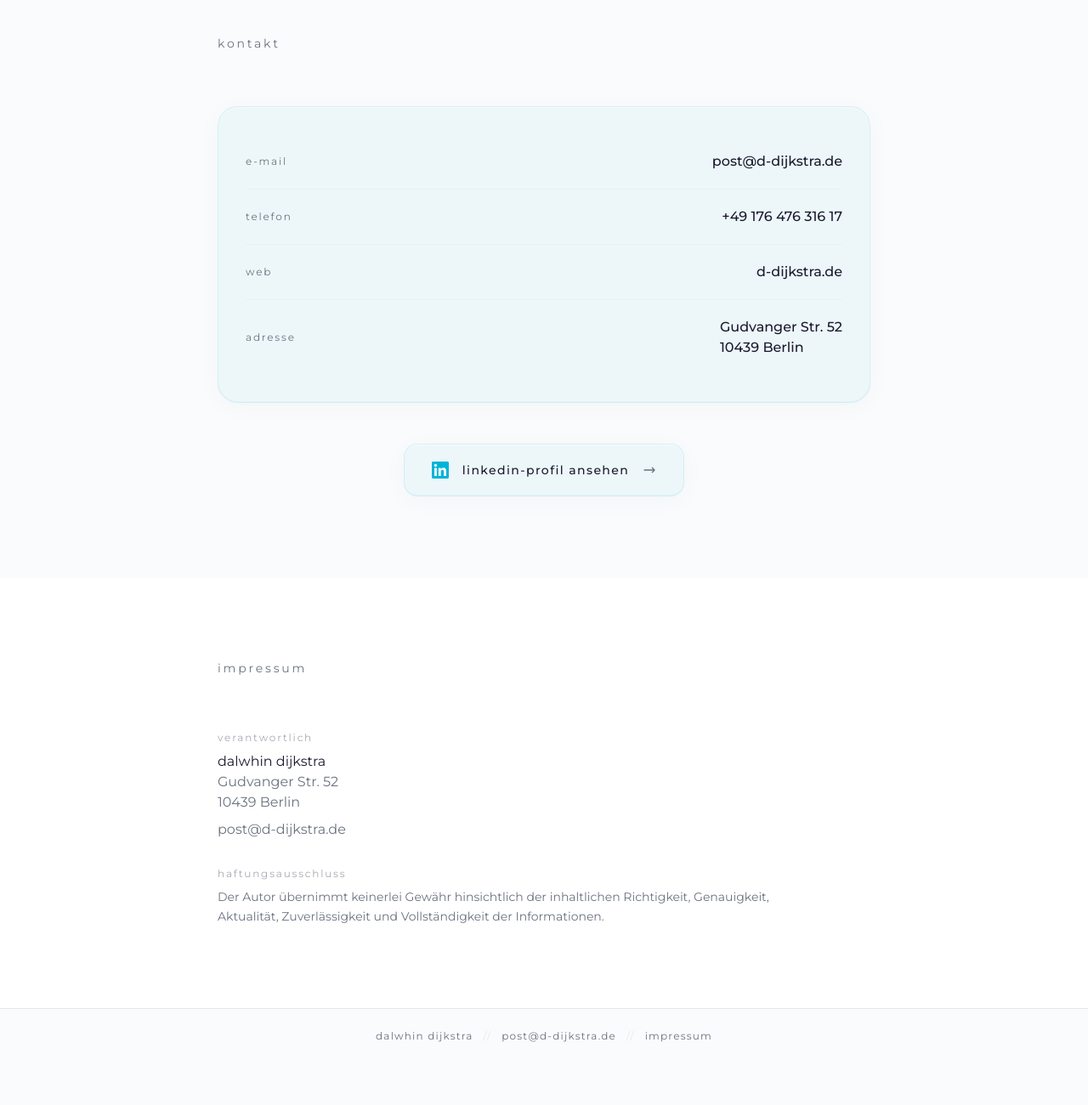
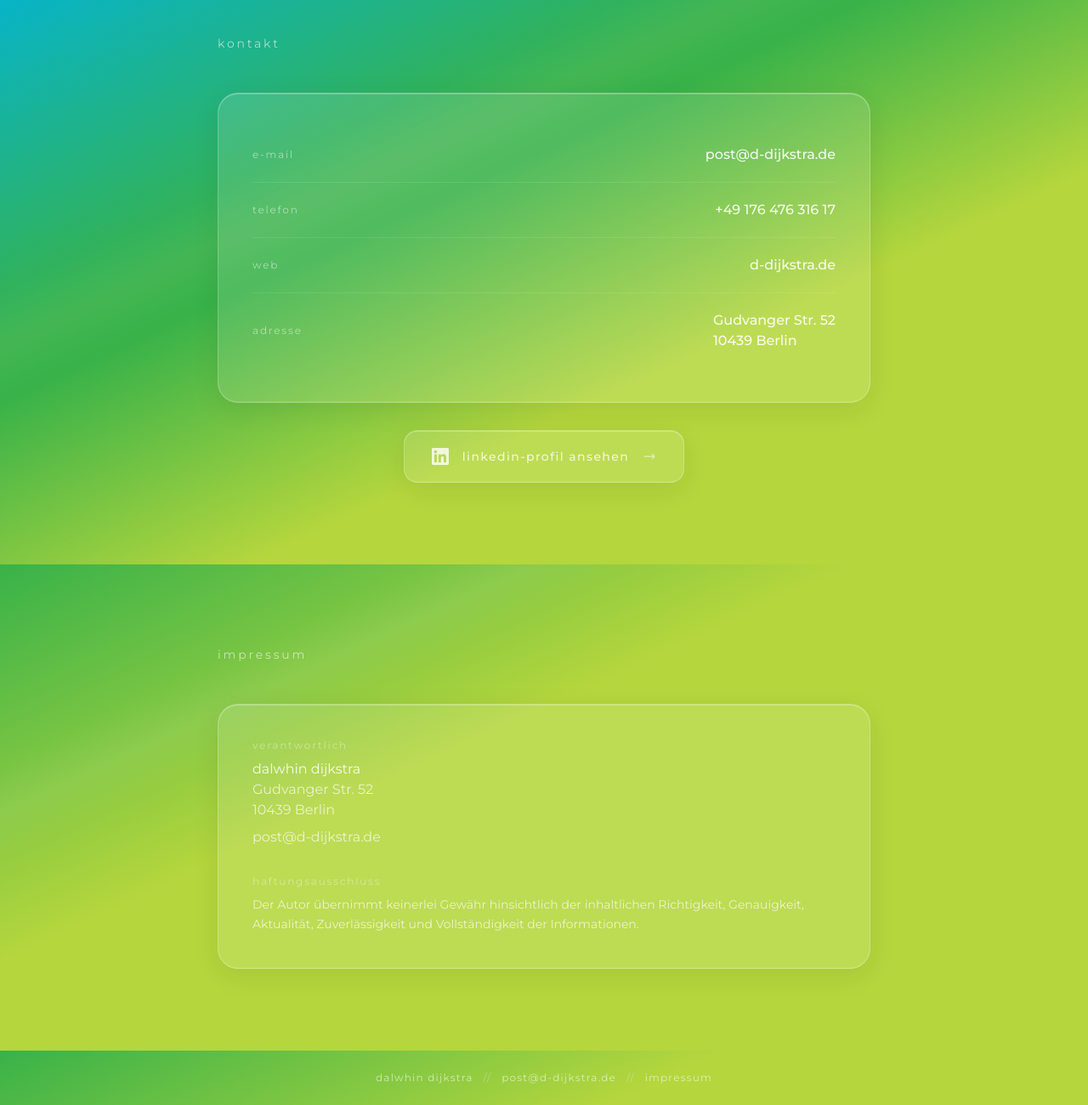
Before and after one commit to DalwhinDijkstra/d-dijkstra-web, an Astro site: page / in a window 1280 px wide. Shown: the part 855-2155 px from the top of the page at 85% size. Before the commit the page ends 2106 px from the top, so only its background shows below. Built offline with nearby package versions, Linux system fonts and the light colour scheme; Astro itself is replaced by a stand-in of ours.

Commit message:
fix(ui): remove role text, gradient bg for all sections
- Remove "project management mice" role completely
- Remove HyperText component (unused)
- Contact + Imprint sections now have continuing diagonal gradient
  background instead of plain white/gray
- All content in liquid glass cards on top of gradient
- Contact rows, LinkedIn CTA, Imprint all use white glass on color
- Footer continues gradient seamlessly
- Consistent color language across entire page

Co-Authored-By: Claude Opus 4.6 <noreply@anthropic.com>

```diff
--- a/src/components/App.tsx
+++ b/src/components/App.tsx
@@ -3,11 +3,10 @@ import { motion, AnimatePresence } from "motion/react";
 import { translations, type Lang } from "../i18n/translations";
 import GradientBar from "./GradientBar";
 import BlurFade from "./BlurFade";
-import HyperText from "./HyperText";
 
 const LINKEDIN_URL = "https://www.linkedin.com/in/dalwhin-dijkstra/";
 
-/** Reusable liquid glass style */
+/** Liquid glass on colored background */
 const liquidGlass = {
   background: "rgba(255, 255, 255, 0.12)",
   backdropFilter: "blur(24px) saturate(180%)",
@@ -15,15 +14,6 @@ const liquidGlass = {
   border: "1px solid rgba(255, 255, 255, 0.22)",
   boxShadow:
     "0 8px 32px rgba(0, 0, 0, 0.08), inset 0 1px 0 rgba(255, 255, 255, 0.3), inset 0 -1px 0 rgba(255, 255, 255, 0.1)",
-} as const;
-
-const liquidGlassLight = {
-  background: "rgba(0, 180, 216, 0.05)",
-  backdropFilter: "blur(20px) saturate(180%)",
-  WebkitBackdropFilter: "blur(20px) saturate(180%)",
-  border: "1px solid rgba(0, 180, 216, 0.12)",
-  boxShadow:
-    "0 4px 30px rgba(0, 0, 0, 0.03), inset 0 1px 0 rgba(255, 255, 255, 0.6), inset 0 -1px 0 rgba(0, 180, 216, 0.05)",
 } as const;
 
 export default function App() {
@@ -61,7 +51,7 @@ export default function App() {
           />
         </div>
 
-        {/* Language toggle - liquid glass */}
+        {/* Language toggle */}
         <motion.div
           className="fixed top-6 right-6 z-50"
           initial={{ opacity: 0, y: -20, filter: "blur(8px)" }}
@@ -79,9 +69,8 @@ export default function App() {
           </button>
         </motion.div>
 
-        {/* Center content */}
+        {/* Name */}
         <div className="relative z-10 flex flex-col items-center text-center px-6">
-          {/* Name - blur fade in */}
           <BlurFade delay={0.2} duration={0.8} yOffset={20} blur="12px">
             <h1
               className="text-4xl font-bold text-white sm:text-6xl md:text-7xl lg:text-8xl"
@@ -90,27 +79,10 @@ export default function App() {
               dalwhin dijkstra
             </h1>
           </BlurFade>
-
-          {/* Role - liquid glass pill with HyperText scramble */}
-          <BlurFade delay={0.7} duration={0.6} yOffset={12}>
-            <div
-              className="mt-8 inline-flex items-center rounded-full px-6 py-2.5"
-              style={liquidGlass}
-            >
-              <AnimatePresence mode="wait">
-                <HyperText
-                  key={lang + "-role"}
-                  text={t.hero.role}
-                  className="text-xs font-medium tracking-[0.2em] text-white/85"
-                  duration={600}
-                />
-              </AnimatePresence>
-            </div>
-          </BlurFade>
         </div>
 
-        {/* LinkedIn - liquid glass icon */}
-        <BlurFade delay={1.0} duration={0.6} yOffset={15} className="absolute bottom-20 z-10">
+        {/* LinkedIn icon */}
+        <BlurFade delay={0.8} duration={0.6} yOffset={15} className="absolute bottom-20 z-10">
           <a
             href={LINKEDIN_URL}
             target="_blank"
@@ -129,7 +101,7 @@ export default function App() {
           className="absolute bottom-6 text-white/40 text-xs tracking-[0.15em]"
           initial={{ opacity: 0 }}
           animate={{ opacity: 1 }}
-          transition={{ delay: 1.8 }}
+          transition={{ delay: 1.5 }}
         >
           <motion.span
             animate={{ opacity: [0.2, 0.6, 0.2] }}
@@ -140,11 +112,37 @@ export default function App() {
         </motion.div>
       </section>
 
-      {/* CONTACT */}
-      <section id="contact" className="bg-bg px-6 py-24 md:px-12 lg:px-24">
-        <div className="mx-auto max-w-3xl">
+      {/* CONTACT - gradient continues, content in liquid glass */}
+      <section id="contact" className="relative px-6 py-24 md:px-12 lg:px-24 overflow-hidden">
+        {/* Continuing diagonal gradient background */}
+        <div className="absolute inset-0">
+          <div className="absolute inset-0" style={{ background: "#38B249" }} />
+          <div
+            className="absolute inset-0"
+            style={{
+              background:
+                "linear-gradient(155deg, #00B4D8 0%, transparent 35%)",
+            }}
+          />
+          <div
+            className="absolute inset-0"
+            style={{
+              background:
+                "linear-gradient(155deg, transparent 40%, #B5D63D 65%, #B5D63D 100%)",
+            }}
+          />
+          <div
+            className="absolute inset-0"
+            style={{
+              background:
+                "linear-gradient(155deg, transparent 30%, rgba(255,255,255,0.06) 35%, transparent 40%)",
+            }}
+          />
+        </div>
+
+        <div className="relative z-10 mx-auto max-w-3xl">
           <BlurFade delay={0.1} inView>
-            <h2 className="mb-16 text-sm tracking-[0.2em] text-text-muted">
+            <h2 className="mb-12 text-sm tracking-[0.2em] text-white/60">
               <AnimatePresence mode="wait">
                 <motion.span
                   key={lang + "-contact-title"}
@@ -159,9 +157,9 @@ export default function App() {
             </h2>
           </BlurFade>
 
-          {/* Contact rows inside liquid glass card */}
+          {/* Contact card - liquid glass */}
           <BlurFade delay={0.2} inView>
-            <div className="rounded-3xl p-6 sm:p-8" style={liquidGlassLight}>
+            <div className="rounded-3xl p-8 sm:p-10" style={liquidGlass}>
               <AnimatePresence mode="wait">
                 <motion.div
                   key={lang + "-contact-rows"}
@@ -181,15 +179,15 @@ export default function App() {
 
           {/* LinkedIn CTA - liquid glass */}
           <BlurFade delay={0.35} inView>
-            <div className="mt-12 flex justify-center">
+            <div className="mt-8 flex justify-center">
               <a
                 href={LINKEDIN_URL}
                 target="_blank"
                 rel="noopener noreferrer"
                 className="group flex items-center gap-4 rounded-2xl px-8 py-5 transition-all hover:scale-[1.02]"
-                style={liquidGlassLight}
+                style={liquidGlass}
               >
-                <svg className="h-5 w-5 text-primary" fill="currentColor" viewBox="0 0 24 24">
+                <svg className="h-5 w-5 text-white/80 group-hover:text-white transition-colors" fill="currentColor" viewBox="0 0 24 24">
                   <path d="M20.447 20.452h-3.554v-5.569c0-1.328-.027-3.037-1.852-3.037-1.853 0-2.136 1.445-2.136 2.939v5.667H9.351V9h3.414v1.561h.046c.477-.9 1.637-1.85 3.37-1.85 3.601 0 4.267 2.37 4.267 5.455v6.286zM5.337 7.433c-1.144 0-2.063-.926-2.063-2.065 0-1.138.92-2.063 2.063-2.063 1.14 0 2.064.925 2.064 2.063 0 1.139-.925 2.065-2.064 2.065zm1.782 13.019H3.555V9h3.564v11.452zM22.225 0H1.771C.792 0 0 .774 0 1.729v20.542C0 23.227.792 24 1.771 24h20.451C23.2 24 24 23.227 24 22.271V1.729C24 .774 23.2 0 22.222 0h.003z" />
                 </svg>
                 <AnimatePresence mode="wait">
@@ -198,13 +196,13 @@ export default function App() {
                     initial={{ opacity: 0, filter: "blur(4px)" }}
                     animate={{ opacity: 1, filter: "blur(0px)" }}
                     exit={{ opacity: 0, filter: "blur(4px)" }}
-                    className="text-sm font-medium tracking-[0.1em] text-text group-hover:text-primary transition-colors"
+                    className="text-sm font-medium tracking-[0.1em] text-white/80 group-hover:text-white transition-colors"
                   >
                     {t.hero.cta}
                   </motion.span>
                 </AnimatePresence>
                 <svg
-                  className="h-4 w-4 text-text-muted transition-transform group-hover:translate-x-1 group-hover:text-primary"
+                  className="h-4 w-4 text-white/50 transition-transform group-hover:translate-x-1 group-hover:text-white"
                   fill="none"
                   viewBox="0 0 24 24"
                   stroke="currentColor"
@@ -218,11 +216,30 @@ export default function App() {
         </div>
       </section>
 
-      {/* IMPRINT */}
-      <section id="imprint" className="bg-surface px-6 py-24 md:px-12 lg:px-24">
-        <div className="mx-auto max-w-3xl">
+      {/* IMPRINT - gradient continues */}
+      <section id="imprint" className="relative px-6 py-24 md:px-12 lg:px-24 overflow-hidden">
+        {/* Gradient background */}
+        <div className="absolute inset-0">
+          <div className="absolute inset-0" style={{ background: "#B5D63D" }} />
+          <div
+            className="absolute inset-0"
+            style={{
+              background:
+                "linear-gradient(155deg, #38B249 0%, transparent 40%)",
+            }}
+          />
+          <div
+            className="absolute inset-0"
+            style={{
+              background:
+                "linear-gradient(155deg, transparent 20%, rgba(255,255,255,0.06) 25%, transparent 30%)",
+            }}
+          />
+        </div>
+
+        <div className="relative z-10 mx-auto max-w-3xl">
           <BlurFade delay={0.1} inView>
-            <h2 className="mb-16 text-sm tracking-[0.2em] text-text-muted">
+            <h2 className="mb-12 text-sm tracking-[0.2em] text-white/60">
               <AnimatePresence mode="wait">
                 <motion.span
                   key={lang + "-imprint-title"}
@@ -238,6 +255,7 @@ export default function App() {
           </BlurFade>
 
           <BlurFade delay={0.2} inView>
+            <div className="rounded-3xl p-8 sm:p-10" style={liquidGlass}>
               <AnimatePresence mode="wait">
                 <motion.div
                   key={lang + "-imprint"}
@@ -245,39 +263,47 @@ export default function App() {
                   animate={{ opacity: 1, filter: "blur(0px)" }}
                   exit={{ opacity: 0, filter: "blur(4px)" }}
                   transition={{ duration: 0.3 }}
-                className="space-y-8 text-text-muted"
+                  className="space-y-8 text-white/70"
                 >
                   <div>
-                  <h3 className="mb-2 text-xs tracking-[0.15em] text-text-muted/60">
+                    <h3 className="mb-2 text-xs tracking-[0.15em] text-white/40">
                       {t.imprint.responsible}
                     </h3>
-                  <p className="text-text">dalwhin dijkstra</p>
+                    <p className="text-white/90">dalwhin dijkstra</p>
                     <p className="whitespace-pre-line">Gudvanger Str. 52{"\n"}10439 Berlin</p>
                     <p className="mt-2">post@d-dijkstra.de</p>
                   </div>
 
                   <div>
-                  <h3 className="mb-2 text-xs tracking-[0.15em] text-text-muted/60">
+                    <h3 className="mb-2 text-xs tracking-[0.15em] text-white/40">
                       {t.imprint.disclaimer}
                     </h3>
                     <p className="max-w-2xl text-sm leading-relaxed">{t.imprint.disclaimerText}</p>
                   </div>
                 </motion.div>
               </AnimatePresence>
+            </div>
           </BlurFade>
         </div>
       </section>
 
       {/* FOOTER */}
-      <footer className="border-t border-border bg-bg px-6 py-6">
-        <div className="mx-auto flex max-w-3xl items-center justify-center gap-3 text-xs tracking-[0.1em] text-text-muted">
+      <footer
+        className="relative px-6 py-6 overflow-hidden"
+      >
+        <div className="absolute inset-0" style={{ background: "#B5D63D" }} />
+        <div
+          className="absolute inset-0"
+          style={{ background: "linear-gradient(155deg, #38B249 0%, transparent 60%)" }}
+        />
+        <div className="relative z-10 mx-auto flex max-w-3xl items-center justify-center gap-3 text-xs tracking-[0.1em] text-white/60">
           <span>dalwhin dijkstra</span>
-          <span className="text-border">//</span>
-          <a href="mailto:post@d-dijkstra.de" className="transition-colors hover:text-primary">
+          <span className="text-white/30">//</span>
+          <a href="mailto:post@d-dijkstra.de" className="transition-colors hover:text-white">
             post@d-dijkstra.de
           </a>
-          <span className="text-border">//</span>
-          <a href="#imprint" className="transition-colors hover:text-primary">
+          <span className="text-white/30">//</span>
+          <a href="#imprint" className="transition-colors hover:text-white">
             <AnimatePresence mode="wait">
               <motion.span
                 key={lang + "-footer-imprint"}
@@ -309,21 +335,21 @@ function ContactRow({
   return (
     <div
       className={`group flex flex-col gap-1 py-5 sm:flex-row sm:items-center sm:justify-between ${
-        last ? "" : "border-b border-border/50"
+        last ? "" : "border-b border-white/10"
       }`}
     >
-      <span className="text-xs tracking-[0.15em] text-text-muted">{label}</span>
+      <span className="text-xs tracking-[0.15em] text-white/50">{label}</span>
       {href ? (
         <a
           href={href}
-          className="text-base font-medium text-text transition-colors group-hover:text-primary"
+          className="text-base font-medium text-white/90 transition-colors group-hover:text-white"
           target={href.startsWith("http") ? "_blank" : undefined}
           rel={href.startsWith("http") ? "noopener noreferrer" : undefined}
         >
           {value}
         </a>
       ) : (
-        <span className="text-base font-medium text-text whitespace-pre-line">{value}</span>
+        <span className="text-base font-medium text-white/90 whitespace-pre-line">{value}</span>
       )}
     </div>
   );
--- a/src/components/HyperText.tsx
+++ /dev/null
@@ -1,84 +0,0 @@
-import { useEffect, useRef, useState } from "react";
-import { motion, AnimatePresence } from "motion/react";
-
-interface Props {
-  text: string;
-  className?: string;
-  duration?: number;
-  animateOnLoad?: boolean;
-}
-
-const CHARS = "abcdefghijklmnopqrstuvwxyz0123456789";
-
-export default function HyperText({
-  text,
-  className = "",
-  duration = 800,
-  animateOnLoad = true,
-}: Props) {
-  const [displayText, setDisplayText] = useState(text);
-  const [isAnimating, setIsAnimating] = useState(false);
-  const iterationRef = useRef(0);
-
-  const triggerAnimation = () => {
-    if (isAnimating) return;
-    setIsAnimating(true);
-    iterationRef.current = 0;
-
-    const interval = setInterval(() => {
-      iterationRef.current += 1;
-      const progress = iterationRef.current;
-
-      setDisplayText(
-        text
-          .split("")
-          .map((char, i) => {
-            if (char === " ") return " ";
-            if (i < progress) return text[i];
-            return CHARS[Math.floor(Math.random() * CHARS.length)];
-          })
-          .join("")
-      );
-
-      if (progress >= text.length) {
-        clearInterval(interval);
-        setDisplayText(text);
-        setIsAnimating(false);
-      }
-    }, duration / text.length);
-  };
-
-  useEffect(() => {
-    if (animateOnLoad) {
-      const timeout = setTimeout(triggerAnimation, 500);
-      return () => clearTimeout(timeout);
-    }
-  }, []);
-
-  useEffect(() => {
-    setDisplayText(text);
-  }, [text]);
-
-  return (
-    <motion.span
-      className={className}
-      onMouseEnter={triggerAnimation}
-      style={{ cursor: "default" }}
-      initial={{ opacity: 0 }}
-      animate={{ opacity: 1 }}
-      transition={{ duration: 0.3, delay: 0.3 }}
-    >
-      <AnimatePresence mode="wait">
-        {displayText.split("").map((char, i) => (
-          <motion.span
-            key={`${i}-${char}`}
-            className="inline-block"
-            style={{ whiteSpace: char === " " ? "pre" : undefined }}
-          >
-            {char}
-          </motion.span>
-        ))}
-      </AnimatePresence>
-    </motion.span>
-  );
-}
--- a/src/i18n/translations.ts
+++ b/src/i18n/translations.ts
@@ -1,7 +1,6 @@
 export const translations = {
   de: {
     hero: {
-      role: "project management mice",
       cta: "linkedin-profil ansehen",
     },
     contact: {
@@ -22,7 +21,6 @@ export const translations = {
   },
   en: {
     hero: {
-      role: "project management mice",
       cta: "view linkedin profile",
     },
     contact: {
```
Lines whose indentation alone changed are shown as unchanged.
